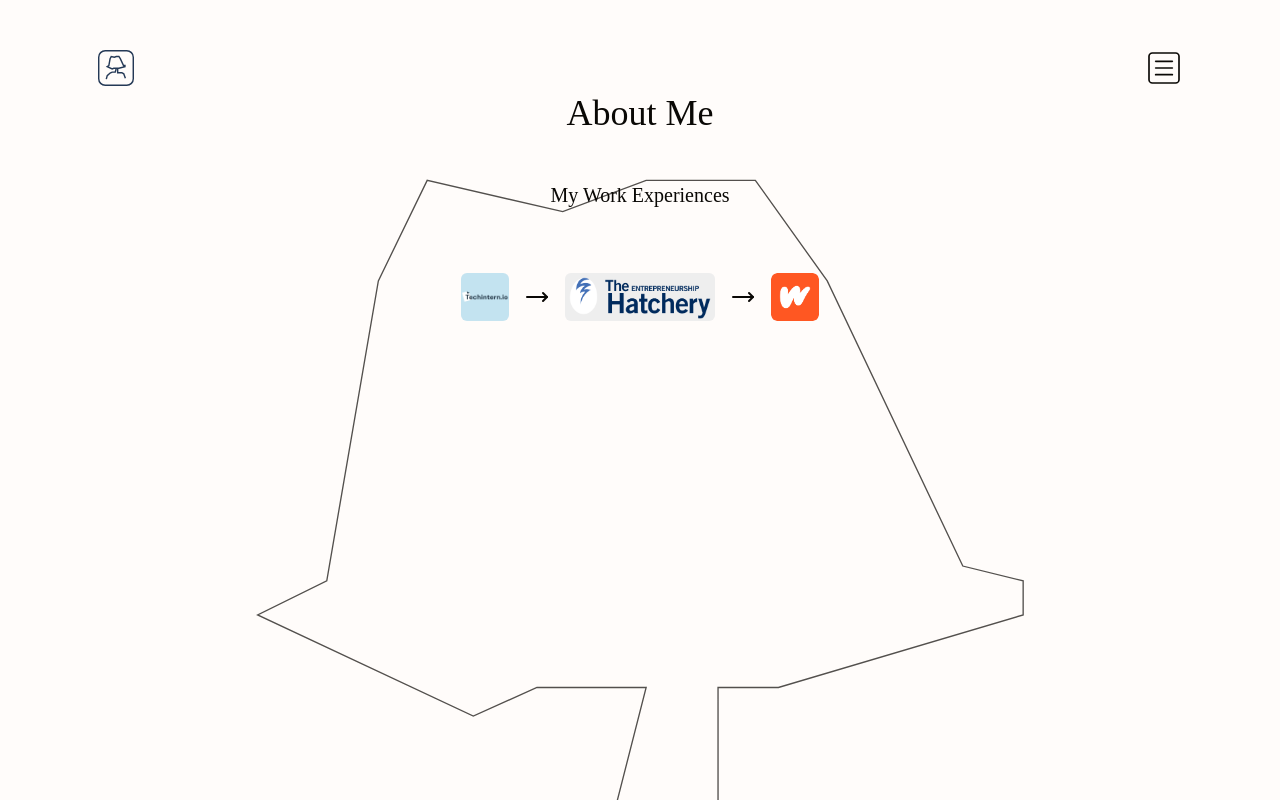
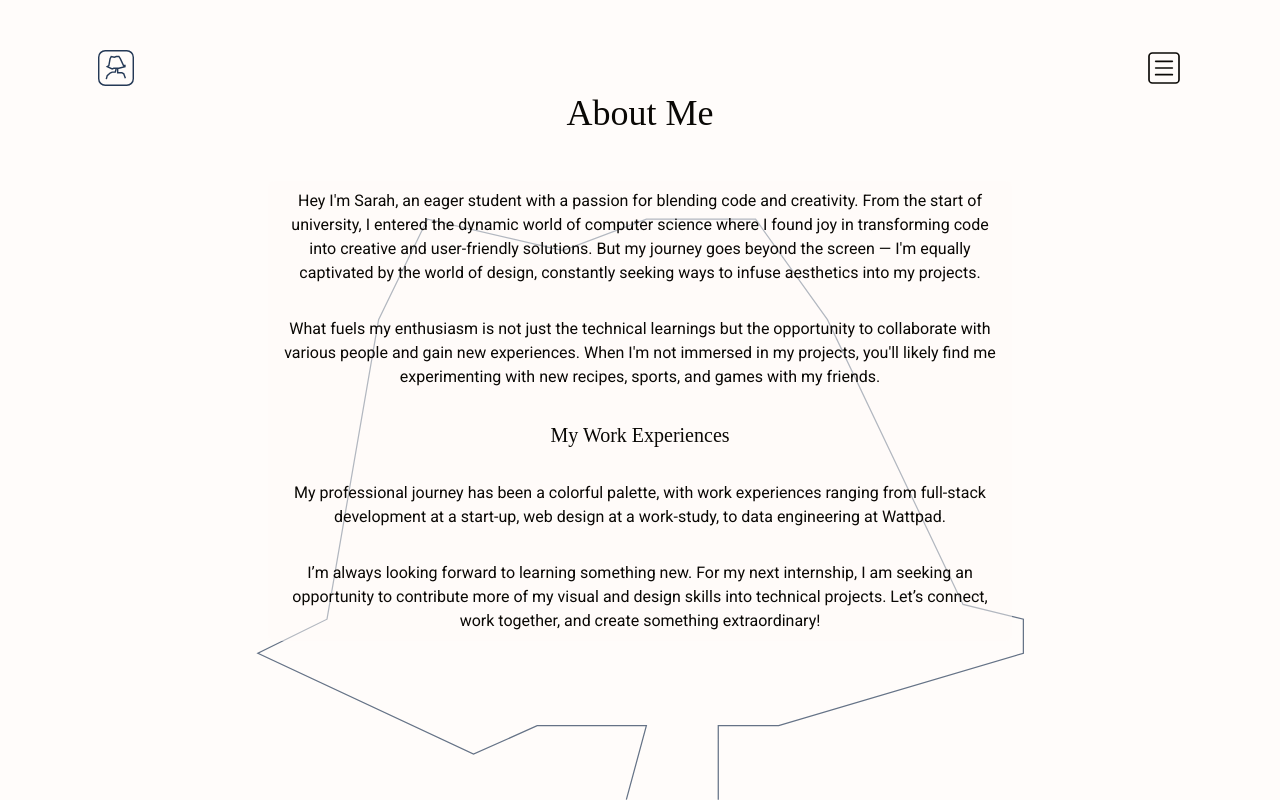
Before and after one commit to sarahhjchung/sarahhjchung.github.io, a React (Vite) app: page /about in a window 1280 px wide. Built offline with nearby package versions, Linux system fonts and the light colour scheme; a web font is replaced by a local one.

Commit message:
Finish About page

```diff
--- a/src/locales/en.json
+++ b/src/locales/en.json
@@ -15,8 +15,10 @@
     "title": "About Me",
     "myPassionsTitle": "My Passions",
     "myWorkExperienceTitle": "My Work Experiences",
-    "passions": "I'm always trying new things and I think that's what makes me hold onto a lot of passions and hobbies. Currently, my recent favourites include travelling to new places, baking new recipes, and painting using my new watercolour set. But of course, I have things I've consistently enjoyed! I've been playing sports, the piano, and a variety of board games since elementary school.",
-    "workExperience": ""
+    "passions1": "Hey I'm Sarah, an eager student with a passion for blending code and creativity. From the start of university, I entered the dynamic world of computer science where I found joy in transforming code into creative and user-friendly solutions. But my journey goes beyond the screen — I'm equally captivated by the world of design, constantly seeking ways to infuse aesthetics into my projects.",
+    "passions2": "What fuels my enthusiasm is not just the technical learnings but the opportunity to collaborate with various people and gain new experiences. When I'm not immersed in my projects, you'll likely find me experimenting with new recipes, sports, and games with my friends.",
+    "workExperience1": "My professional journey has been a colorful palette, with work experiences ranging from full-stack development at a start-up, web design at a work-study, to data engineering at Wattpad.",
+    "workExperience2": "I’m always looking forward to learning something new. For my next internship, I am seeking an opportunity to contribute more of my visual and design skills into technical projects. Let’s connect, work together, and create something extraordinary!"
   },
   "Contact": {
     "title": "Contact Me"
--- a/src/pages/About/About.tsx
+++ b/src/pages/About/About.tsx
@@ -1,9 +1,5 @@
 import Strings from "@/locales/en.json";
 import aboutSVG from "@/assets/about.svg";
-import techinternPNG from "@/assets/techintern.png";
-import hatcheryPNG from "@/assets/hatchery.png";
-import wattpadPNG from "@/assets/wattpad.png";
-import { MoveRight } from "lucide-react";
 
 export function About() {
   return (
@@ -14,22 +10,12 @@ export function About() {
         className="absolute bottom-0 w-3/5 opacity-70"
       />
       <h1>{Strings.About.title}</h1>
-      <div className="flex flex-col items-center justify-center gap-y-8 md:w-5/6">
-        {/* <h3>{Strings.About.myPassionsTitle}</h3>
-        <p className="text-center">{Strings.About.passions}</p> */}
+      <div className="z-10 flex flex-col items-center justify-center gap-y-8 rounded-md bg-background/50 p-2 md:w-3/4">
+        <p className="text-center">{Strings.About.passions1}</p>
+        <p className="text-center">{Strings.About.passions2}</p>
         <h3>{Strings.About.myWorkExperienceTitle}</h3>
-        <p>{Strings.About.workExperience}</p>
-        <div className="flex flex-row items-center justify-center gap-x-4">
-          <img
-            src={techinternPNG}
-            alt="Techintern"
-            className="rounded-md h-12"
-          />
-          <MoveRight />
-          <img src={hatcheryPNG} alt="Hatchery" className="rounded-md h-12" />
-          <MoveRight />
-          <img src={wattpadPNG} alt="Wattpad" className="rounded-md h-12" />
-        </div>
+        <p className="text-center">{Strings.About.workExperience1}</p>
+        <p className="text-center">{Strings.About.workExperience2}</p>
       </div>
     </div>
   );
```
Also changed, not shown: src/assets/about.svg, src/assets/contact.svg.
